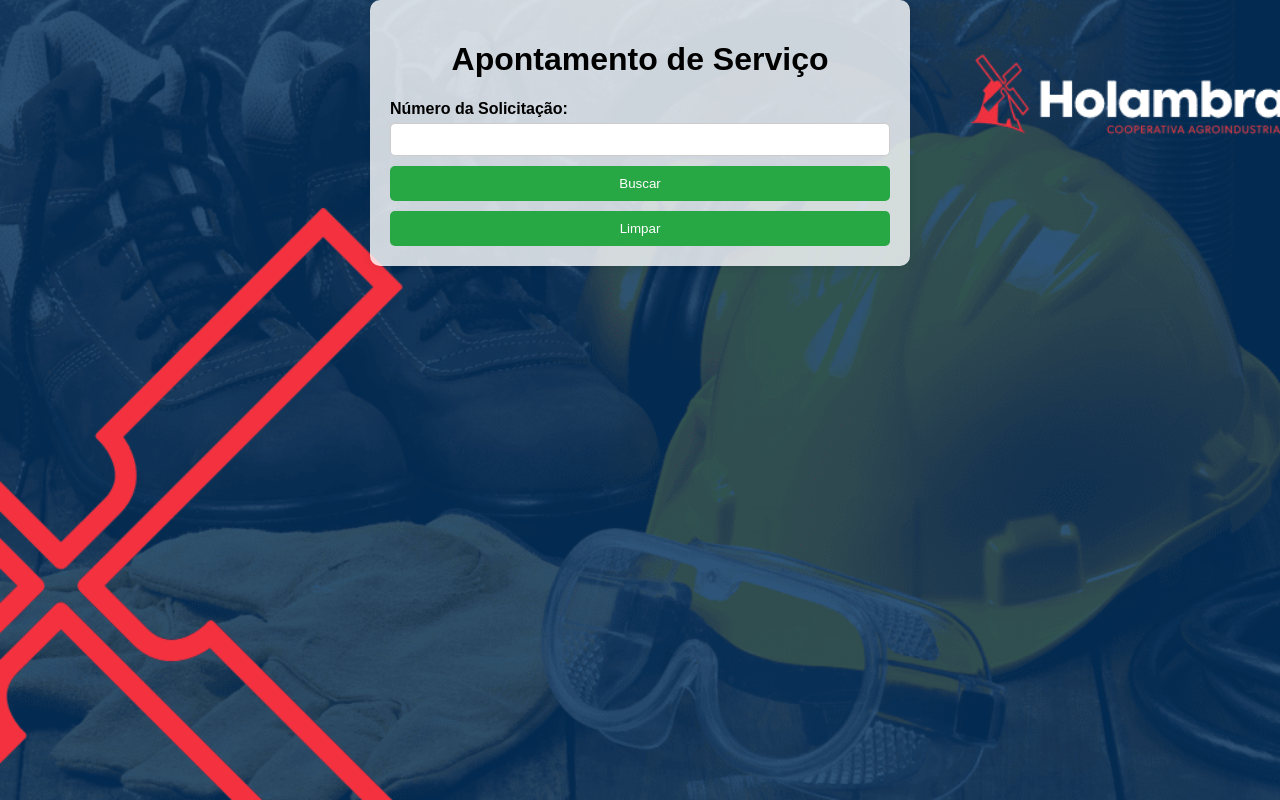
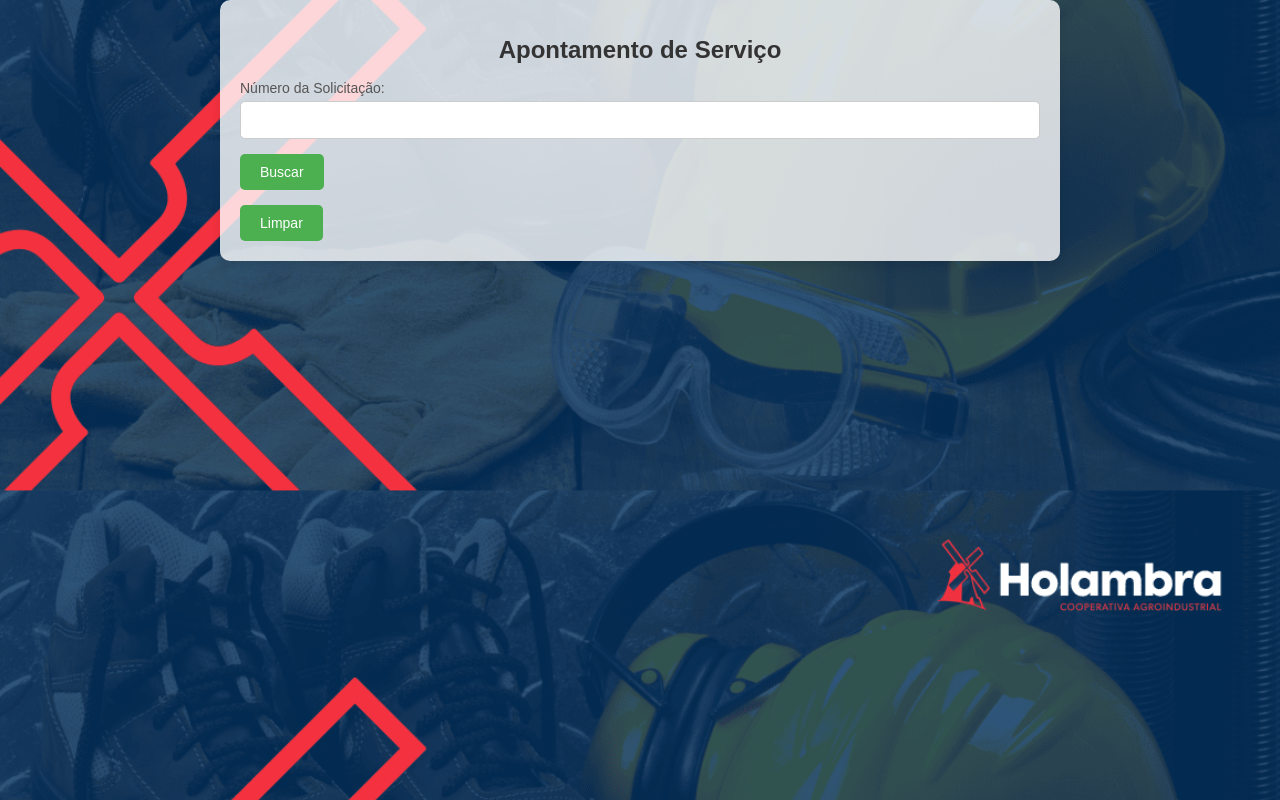
Before and after one commit to pedrovanzeli/Apontamento-PCM, a plain HTML site: page index.html in a window 1280 px wide. Drawn offline with Linux system fonts and the light colour scheme.

Commit message:
Update style.css

```diff
--- a/style.css
+++ b/style.css
@@ -1,52 +1,116 @@
+/* Estilo geral da página */
 body {
     font-family: Arial, sans-serif;
     margin: 0;
     padding: 0;
-    background-image: url('c1027ad7-f2a4-45fa-98e4-7f9fd8ea4aa1.png'); /* Caminho da imagem com o nome correto */
-    background-size: cover; /* A imagem vai cobrir toda a área da tela */
-    background-position: center center; /* A imagem será centralizada */
-    background-attachment: fixed; /* A imagem ficará fixa ao rolar a página */
+    background-image: url('c1027ad7-f2a4-45fa-98e4-7f9fd8ea4aa1.png');
+    background-size: cover;
+    background-position: center;
+    color: #333;
 }
 
 .container {
-    max-width: 500px;
-    margin: auto;
-    background: rgba(255, 255, 255, 0.8); /* Fundo branco semi-transparente para contraste */
+    width: 100%;
+    max-width: 800px;
+    margin: 0 auto;
     padding: 20px;
+    background-color: rgba(255, 255, 255, 0.8);
     border-radius: 10px;
-    box-shadow: 0px 0px 10px rgba(0, 0, 0, 0.1);
+    box-shadow: 0 4px 10px rgba(0, 0, 0, 0.1);
 }
 
-h1, h3 {
+h1 {
     text-align: center;
+    font-size: 24px;
+    color: #333;
+}
+
+h3 {
+    font-size: 20px;
+    color: #333;
 }
 
 label {
-    font-weight: bold;
+    font-size: 14px;
     display: block;
     margin-top: 10px;
+    color: #555;
 }
 
 input, select, textarea {
     width: 100%;
-    padding: 8px;
+    padding: 10px;
     margin-top: 5px;
     border-radius: 5px;
     border: 1px solid #ccc;
     box-sizing: border-box;
+    font-size: 14px;
 }
 
+input[type="datetime-local"], select {
+    width: 100%;
+}
+
+textarea {
+    height: 100px;
+    resize: vertical;
+}
+
+/* Estilo para os botões */
 button {
-    width: 100%;
-    padding: 10px;
-    background: #28a745;
+    background-color: #4CAF50;
     color: white;
     border: none;
+    padding: 10px 20px;
+    margin-top: 15px;
+    cursor: pointer;
     border-radius: 5px;
-    cursor: pointer;
+    font-size: 14px;
+    transition: background-color 0.3s;
+}
+
+button:hover {
+    background-color: #45a049;
+}
+
+button:disabled {
+    background-color: #ddd;
+    cursor: not-allowed;
+}
+
+/* Estilo para campos obrigatórios e erro */
+input:invalid, select:invalid, textarea:invalid {
+    border-color: red;
+}
+
+input:valid, select:valid, textarea:valid {
+    border-color: #ccc;
+}
+
+/* Estilo para os campos obrigatórios vazios */
+input:required:invalid, select:required:invalid, textarea:required:invalid {
+    border-color: red;
+}
+
+/* Foco nos campos */
+input:focus, select:focus, textarea:focus {
+    outline: none;
+    border-color: #4CAF50;
+}
+
+/* Estilo para a caixa de alerta */
+#error-message {
+    color: red;
+    font-size: 14px;
     margin-top: 10px;
 }
 
-button:hover {
-    background: #218838;
+/* Estilo para a estrutura do botão de limpar */
+button#limpar {
+    background-color: #f44336;
+    margin-top: 15px;
 }
+
+button#limpar:hover {
+    background-color: #e53935;
+}
```
